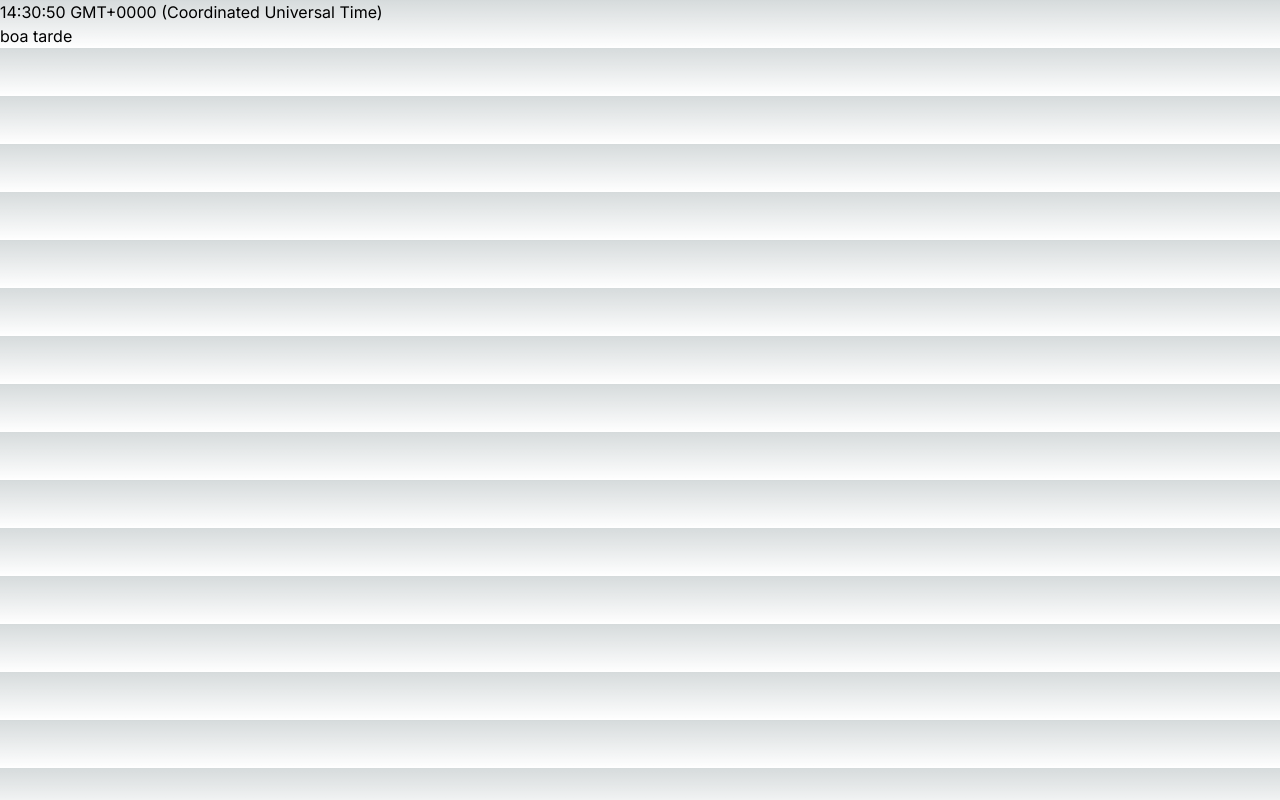
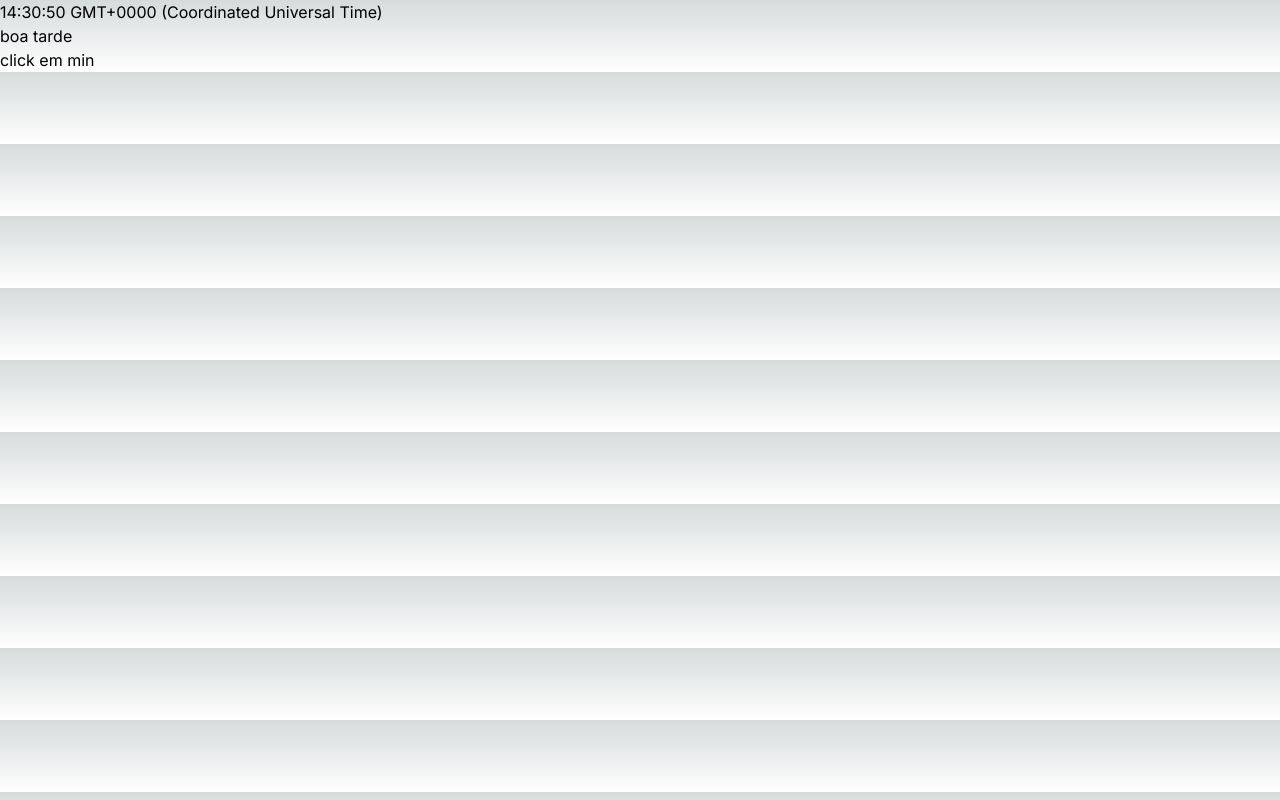
Before and after one commit to newtoncutrim/react-next, a Next.js app: page / in a window 1280 px wide. Built offline with nearby package versions, Linux system fonts and the light colour scheme.

Commit message:
evento de click

```diff
--- a/src/app/page.tsx
+++ b/src/app/page.tsx
@@ -3,6 +3,7 @@ import  {Formulario} from '@/components/Formulario';
 import {Person} from "@/components/Person";
 import {People} from "@/components/People";
 import {Hora} from "@/components/Hora";
+import {EventClick} from "@/components/EventClick";
 const Teste = () => {
     return (
         <>
@@ -12,6 +13,7 @@ const Teste = () => {
             <p>conteudo do chieldrn</p>
             <People/> */}
             <Hora/>
+            <EventClick/>
         </>
     );
 }
--- /dev/null
+++ b/src/components/EventClick.jsx
@@ -0,0 +1,12 @@
+import React from "react";
+
+export const EventClick = () => {
+    function clicar(){
+        alert("Olá, eu sou um evento!");
+    }
+    return(
+        <>
+            <button onClick={clicar}>click em min</button>
+        </>
+    );
+}
```
